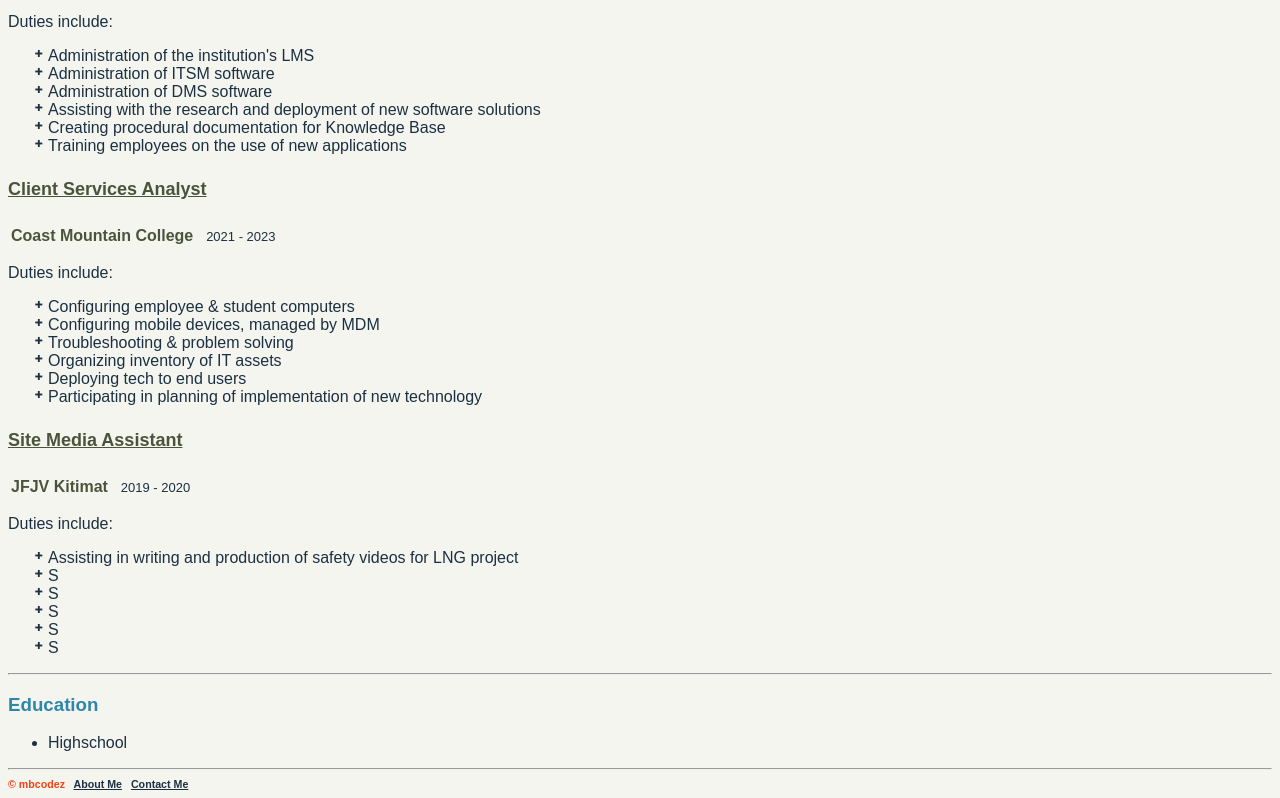
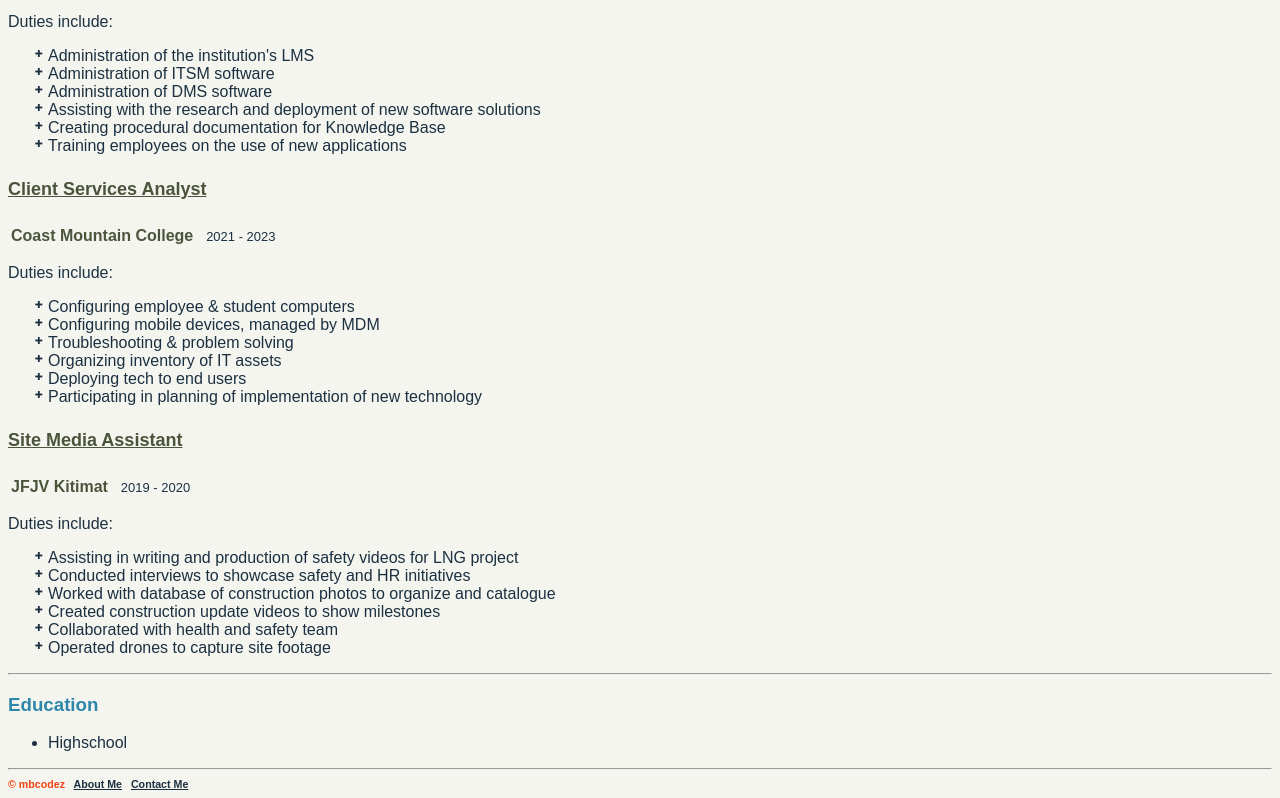
Before and after one commit to mbcodez/My-Resume, a plain HTML site: page index.html in a window 1280 px wide. Shown: the part 739-1537 px from the top of the page. Drawn offline with Linux system fonts and the light colour scheme.

Commit message:
jfjv-duties-update

```diff
--- a/index.html
+++ b/index.html
@@ -127,11 +127,11 @@
        <p>Duties include:</p>
        <ul class="duties">
             <li>Assisting in writing and production of safety videos for LNG project</li>
-            <li>S</li>
-            <li>S</li>
-            <li>S</li>
-            <li>S</li>
-            <li>S</li>
+            <li>Conducted interviews to showcase safety and HR initiatives</li>
+            <li>Worked with database of construction photos to organize and catalogue</li>
+            <li>Created construction update videos to show milestones</li>
+            <li>Collaborated with health and safety team</li>
+            <li>Operated drones to capture site footage</li>
        </ul>
 <hr>
         <h3>Education</h3>
```
